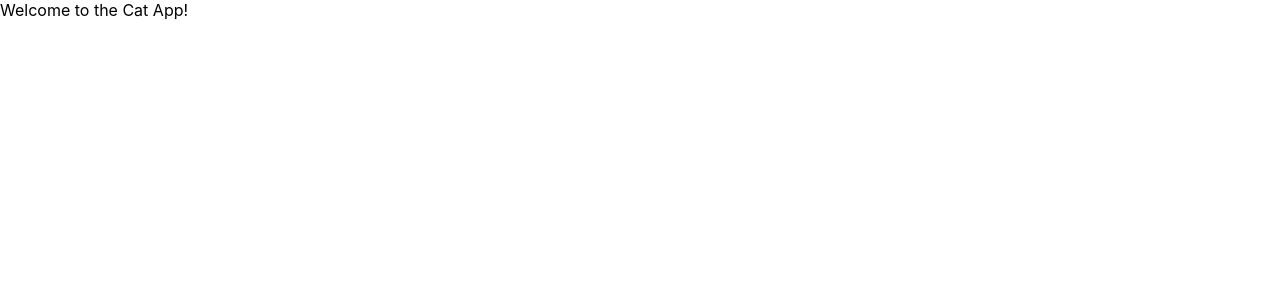
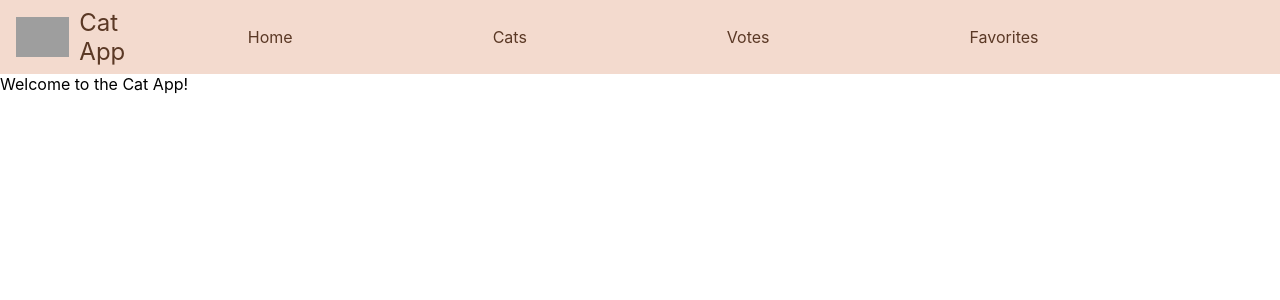
Before and after one commit to jeanneseij/Cat-App, a React (Create React App) app: page / in a window 1280 px wide. Shown: the top 300 px of the page. Built offline with nearby package versions, Linux system fonts and the light colour scheme; grey boxes are pictures that could not be loaded.

Commit message:
Navbar setup and design

```diff
--- a/package.json
+++ b/package.json
@@ -11,8 +11,11 @@
     "@types/react": "^18.2.48",
     "@types/react-dom": "^18.2.18",
     "axios": "^1.6.5",
+    "bootstrap": "^5.3.2",
     "react": "^18.2.0",
+    "react-bootstrap": "^2.10.0",
     "react-dom": "^18.2.0",
+    "react-router-bootstrap": "^0.26.2",
     "react-router-dom": "^6.21.3",
     "react-scripts": "5.0.1",
     "styled-components": "^6.1.8",
@@ -45,6 +48,8 @@
     ]
   },
   "devDependencies": {
+    "@babel/plugin-proposal-private-property-in-object": "^7.21.11",
+    "@types/react-router-bootstrap": "^0.26.6",
     "@types/react-router-dom": "^5.3.3",
     "@types/styled-components": "^5.1.34"
   }
--- a/src/App.tsx
+++ b/src/App.tsx
@@ -1,5 +1,6 @@
 import React from 'react';
 import { BrowserRouter as Router, Routes, Route } from 'react-router-dom';
+import NavbarComponent from './components/NavbarComponent';
 import WelcomePage from './pages/WelcomePage';
 import CatsPage from './pages/CatsPage';
 import VotesPage from './pages/VotesPage';
@@ -8,6 +9,7 @@
 const App = () => {
   return (
     <Router>
+      <NavbarComponent />
       <Routes>
         <Route path="/" element={<WelcomePage />} />
         <Route path="/cats" element={<CatsPage />} />
--- /dev/null
+++ b/src/components/NavbarComponent.tsx
@@ -0,0 +1,35 @@
+import React from 'react';
+import { LinkContainer } from 'react-router-bootstrap';
+import { StyledNavbar, StyledNav, StyledNavLink, NavbarBrandContainer } from './NavbarStyles';
+import { CAT_EARS_LOGO_URL } from '../constants/urls'; // Importing the URL from the constants file
+
+const NavbarComponent = () => {
+  return (
+    <StyledNavbar expand="lg">
+      <NavbarBrandContainer>
+        <LinkContainer to="/">
+          <StyledNavbar.Brand as="span">
+            <img src={CAT_EARS_LOGO_URL} alt="Cat Ears Logo" />
+            Cat App
+          </StyledNavbar.Brand>
+        </LinkContainer>
+      </NavbarBrandContainer>
+      <StyledNav>
+        <LinkContainer to="/">
+          <StyledNavLink>Home</StyledNavLink>
+        </LinkContainer>
+        <LinkContainer to="/cats">
+          <StyledNavLink>Cats</StyledNavLink>
+        </LinkContainer>
+        <LinkContainer to="/votes">
+          <StyledNavLink>Votes</StyledNavLink>
+        </LinkContainer>
+        <LinkContainer to="/favorites">
+          <StyledNavLink>Favorites</StyledNavLink>
+        </LinkContainer>
+      </StyledNav>
+    </StyledNavbar>
+  );
+};
+
+export default NavbarComponent;
--- /dev/null
+++ b/src/components/NavbarStyles.ts
@@ -0,0 +1,53 @@
+import styled from 'styled-components';
+import { Navbar, Nav } from 'react-bootstrap';
+
+export const StyledNavbar = styled(Navbar)`
+  background-color: #f3dace;
+  display: flex;
+  justify-content: space-between;
+  align-items: center;
+  padding: 0.5rem 1rem;
+`;
+
+export const NavbarBrandContainer = styled.div`
+  display: flex;
+  align-items: center;
+
+  .navbar-brand {
+    display: flex;
+    align-items: center;
+    font-size: 1.5em;
+    color: #5a3825;
+
+    img {
+      height: 40px;
+      margin-right: 10px;
+    }
+  }
+`;
+
+export const StyledNav = styled(Nav)`
+  display: flex;
+  margin-right: 125.5px;
+  justify-content: center;
+  flex-grow: 1;
+  padding-left: 0;
+  padding-right: 0;
+
+  @media (max-width: 768px) {
+    flex-direction: column;
+    align-items: center;
+  }
+`;
+
+export const StyledNavLink = styled(Nav.Link)`
+  color: #5a3825;
+  margin: 0 100px;
+  text-decoration: none;
+  transition: transform 0.3s;
+
+  &:hover {
+    color: #7c5948;
+    transform: scale(1.3, 1.3);
+  }
+`;
--- /dev/null
+++ b/src/constants/urls.ts
@@ -0,0 +1 @@
+export const CAT_EARS_LOGO_URL = "https://i.ibb.co/6Bc5rRb/63-633857-whiskers-kitten-domestic-short-haired-cat-mask-cat-fotor-bg-remover-2024011911394.png";
```
Also changed, not shown: 1 other file (tests, documents, lock files or other folders).
